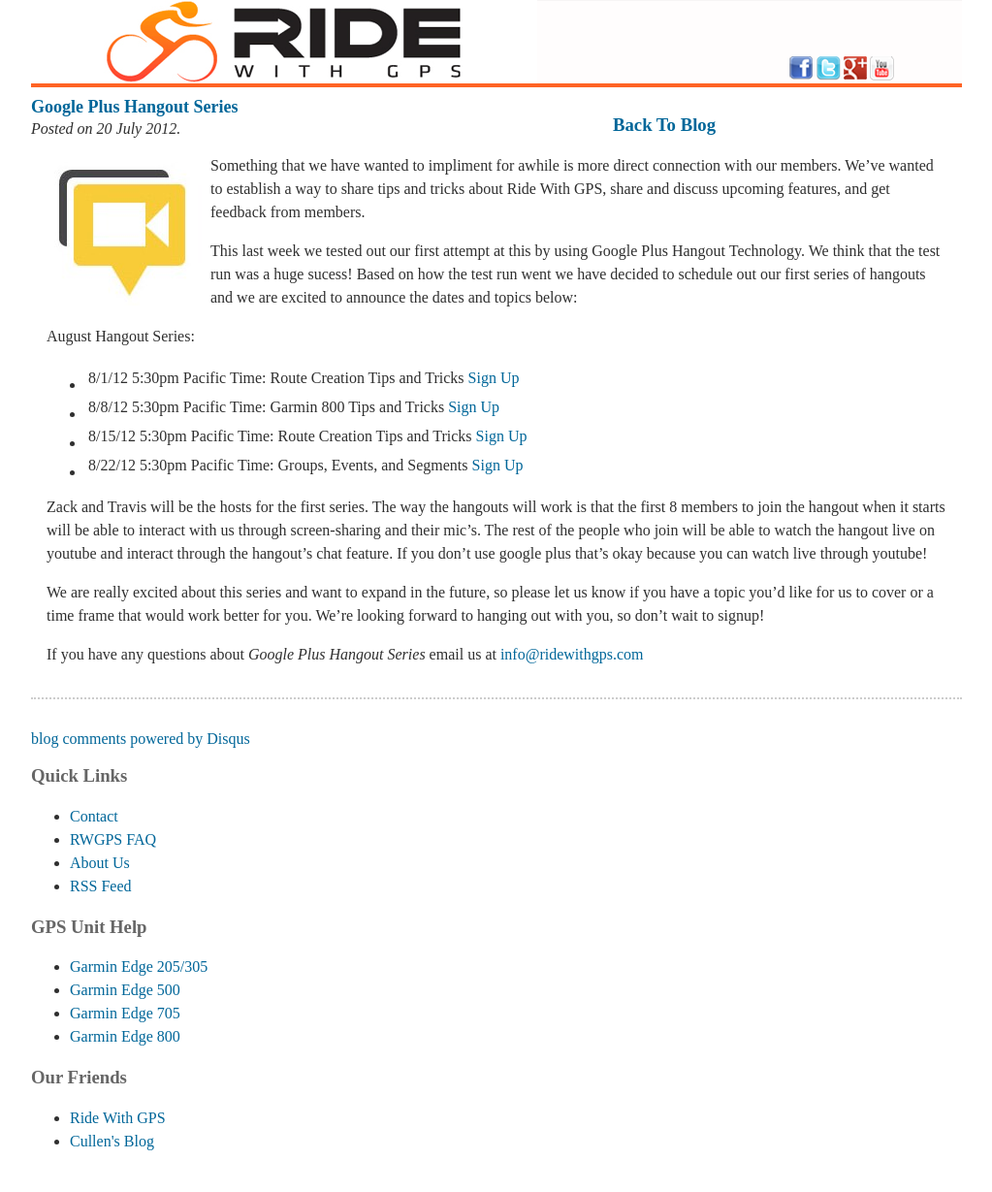
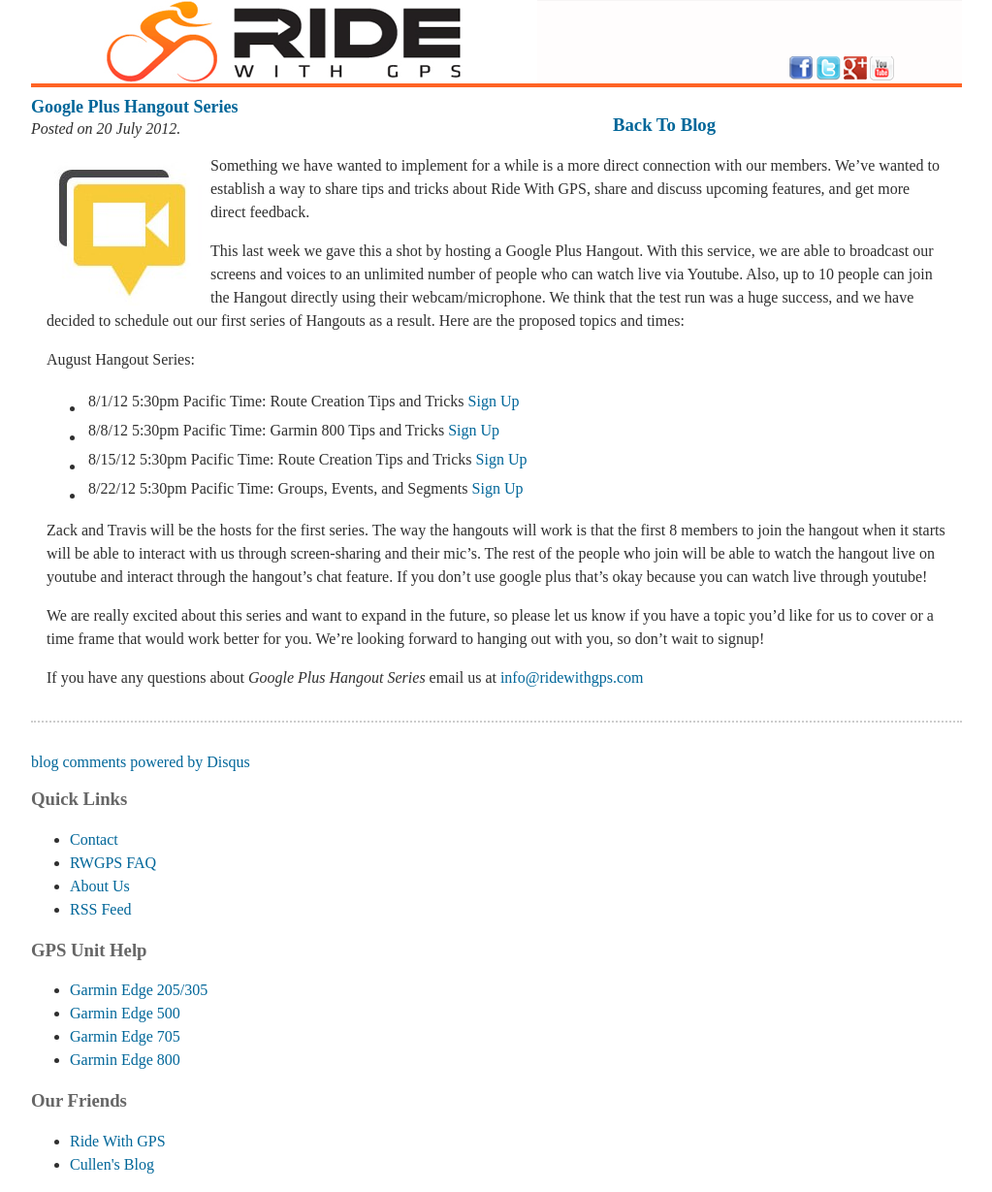
Before and after one commit to kingcu/blog.ridewithgps.com, a Jekyll site: the page built from _posts/2012-07-20-Google-Plus-Hangout-Series.markdown, in a window 1280 px wide. Shown: the whole page at 97% size, without its empty margins (128-1151 px from the left). Built offline with Jekyll 4.4.1, drawn with Linux system fonts in a browser that asks for light colours; some web fonts are replaced; Markdown is read by kramdown in place of the engine named in the settings; comment, search, counter and statistics services are not loaded; before the commit the page ends 1205 px from its top, so only the background shows below that.

Commit message:
modificied

```diff
--- a/_posts/2012-07-20-Google-Plus-Hangout-Series.markdown
+++ b/_posts/2012-07-20-Google-Plus-Hangout-Series.markdown
@@ -2,9 +2,20 @@
 layout: post
 title: "Google Plus Hangout Series"
 ---
-<img style="float:left;" src="/images/post_images/google-plus-hangouts-icon-large.jpg"> Something that we have wanted to impliment for awhile is more direct connection with our members. We've wanted to establish a way to share tips and tricks about Ride With GPS, share and discuss upcoming features, and get feedback from members.
+<img style="float:left;"
+src="/images/post_images/google-plus-hangouts-icon-large.jpg">
+Something we have wanted to implement for a while is a more direct
+connection with our members. We've wanted to establish a way to share
+tips and tricks about Ride With GPS, share and discuss upcoming
+features, and get more direct feedback.
 
-This last week we tested out our first attempt at this by using Google Plus Hangout Technology. We think that the test run was a huge sucess! Based on how the test run went we have decided to schedule out our first series of hangouts and we are excited to announce the dates and topics below:
+This last week we gave this a shot by hosting a Google Plus
+Hangout. With this service, we are able to broadcast our screens and
+voices to an unlimited number of people who can watch live via
+Youtube. Also, up to 10 people can join the Hangout directly using
+their webcam/microphone.  We think that the test run was a huge
+success, and we have decided to schedule out our first series of
+Hangouts as a result.  Here are the proposed topics and times:
 
 August Hangout Series:
 
```
Also changed, not shown: _posts/2012-07-22-Hot-Summer-Nights-Hour-Competition.markdown (+5 -5 lines).
